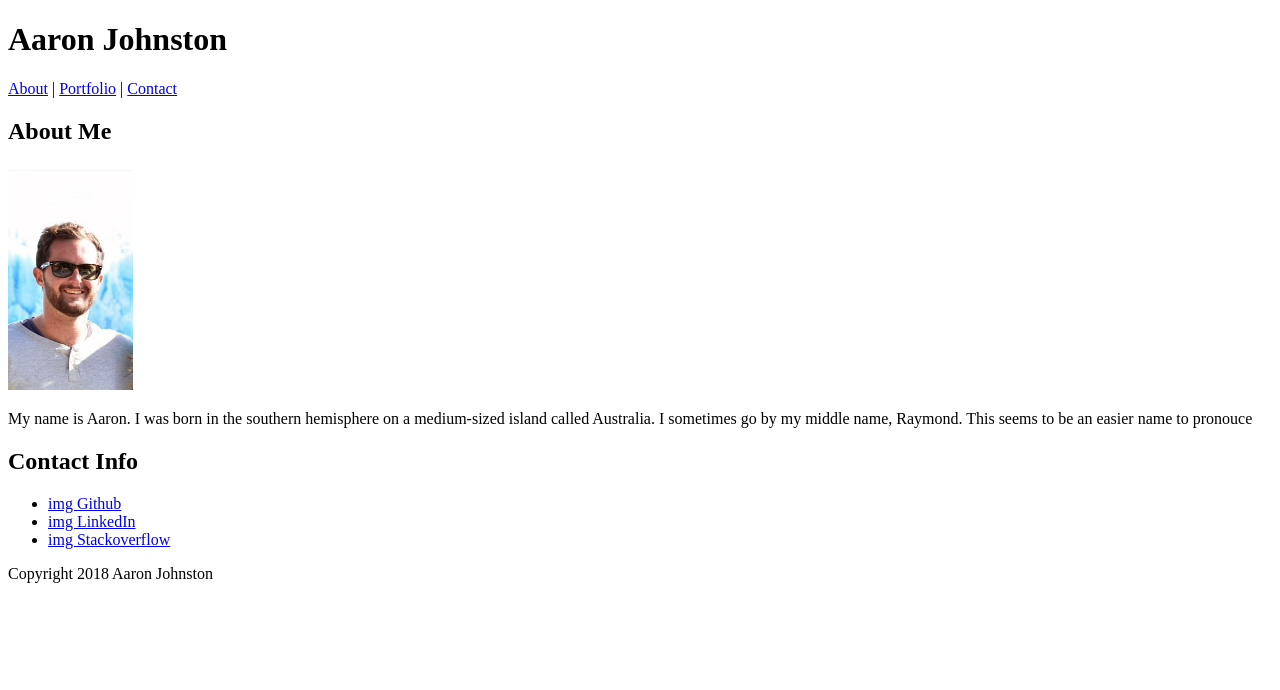
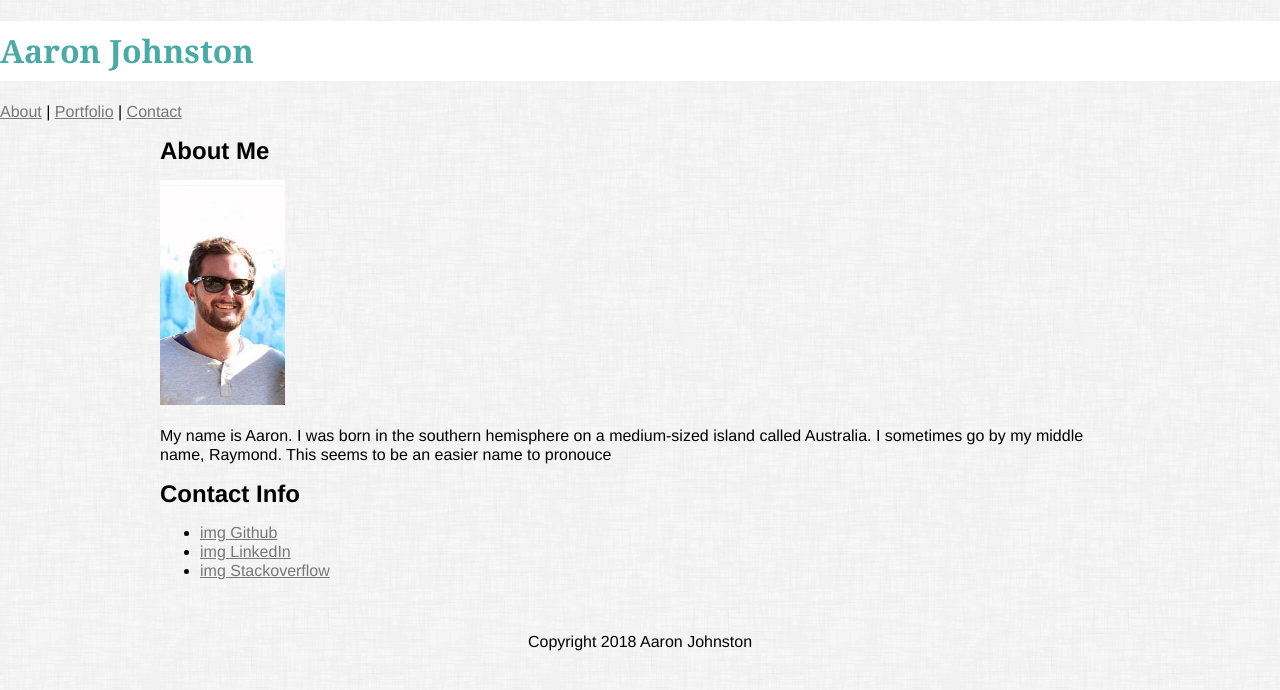
Before and after one commit to aaronjohnno/Basic-Portfolio, a plain HTML site: page index.html in a window 1280 px wide. Drawn offline with Linux system fonts and the light colour scheme.

Commit message:
added CSS

```diff
--- a/assets/css/style.css
+++ b/assets/css/style.css
@@ -1,16 +1,32 @@
+body {
+   background-image: url('../images/dust_scratches.png');
+   font-family: 'Helvetica Neue', Helvetica, sans-serif;
+   font-size:
+   font-color: #777777;
+   line-height: 120%;
+   margin: 0;
+   padding: 0;
+}
 
-body {
+h1 {
+	color: #4aaaa5;
+	background-color: #ffffff;
+	font-family: 'Georgia', Times, Times New Roman, serif;
+	font-color: #ffffff;
+	text-align: left;
+	padding-top: 20px;
+	padding-bottom: 20px;
+}
 
-    background-image: url("assets/images/dust_scratches.png");
+footer {
+	text-align: center;
+}
 
-};
+a {
+	color: #777777;
+}
 
-.Green {
-	font size: 100px;
-	color: green;
-};
-
-.AboutImage {
-	width: 125px;
-	height: 225px;
-};
+.container {
+	width: 960px;
+	margin: 0 auto;
+}
--- a/index.html
+++ b/index.html
@@ -5,7 +5,7 @@
 
 <head>
   <meta charset="UTF-8">
-  <title>Aaron Johnston Page</title>
+  <title>Aaron Johnston's Page</title>
 
   <!-- Linking CSS -->
   <link rel="stylesheet" type="text/css" href="assets/css/style.css">
@@ -55,8 +55,10 @@
 
     </section>
   </div>
+
+  <br>
   <footer>
-     <p class="love">Copyright 2018 Aaron Johnston</p>
+     <p>Copyright 2018 Aaron Johnston</p>
   </footer>
 </body>
 
```
